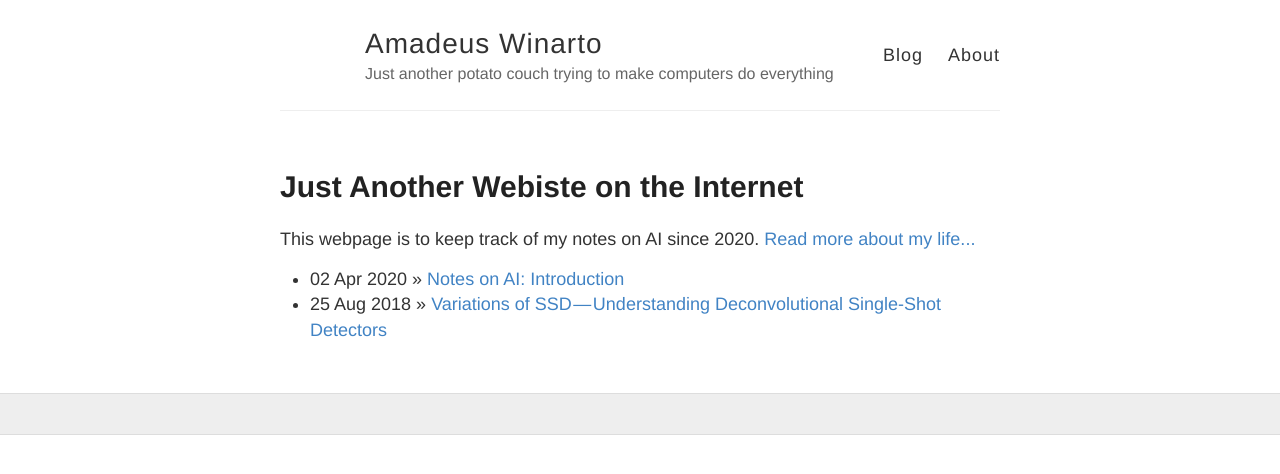
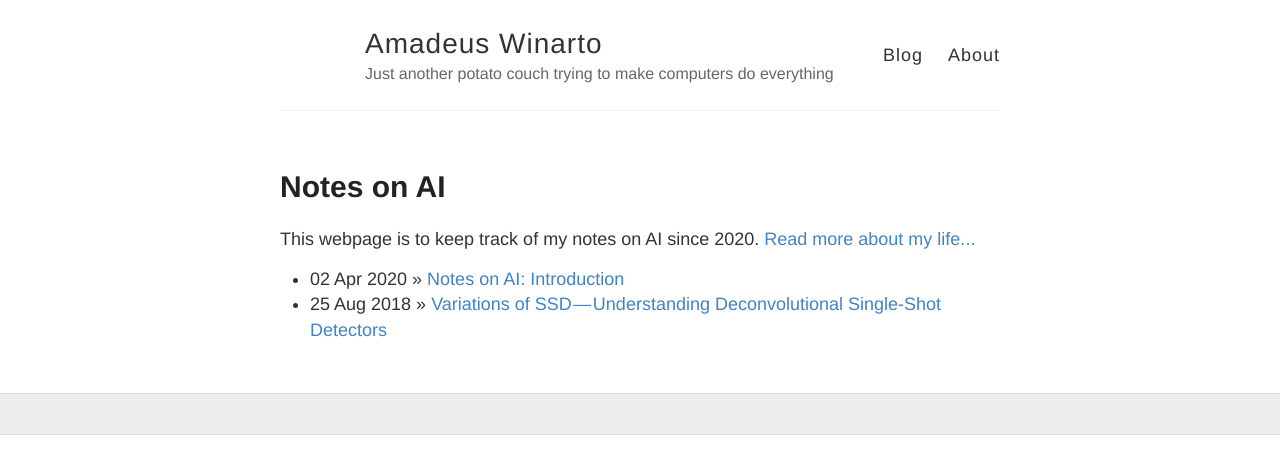
Before and after one commit to Amadeus-Winarto/amadeus-winarto.github.io, a Jekyll site: the page built from index.html, in a window 1280 px wide. Shown: the top 474 px of the page. Built offline with Jekyll 4.4.1, drawn with Linux system fonts in a browser that asks for light colours.

Commit message:
Update index.html

```diff
--- a/index.html
+++ b/index.html
@@ -3,7 +3,7 @@ layout: default
 title: Notes on AI
 ---
 <div class="blurb">
-	<h1>Just Another Webiste on the Internet</h1>
+	<h1>Notes on AI</h1>
 	<p>This webpage is to keep track of my notes on AI since 2020. <a href="/about">Read more about my life...</a></p>
 
 	<ul class="posts">
```
